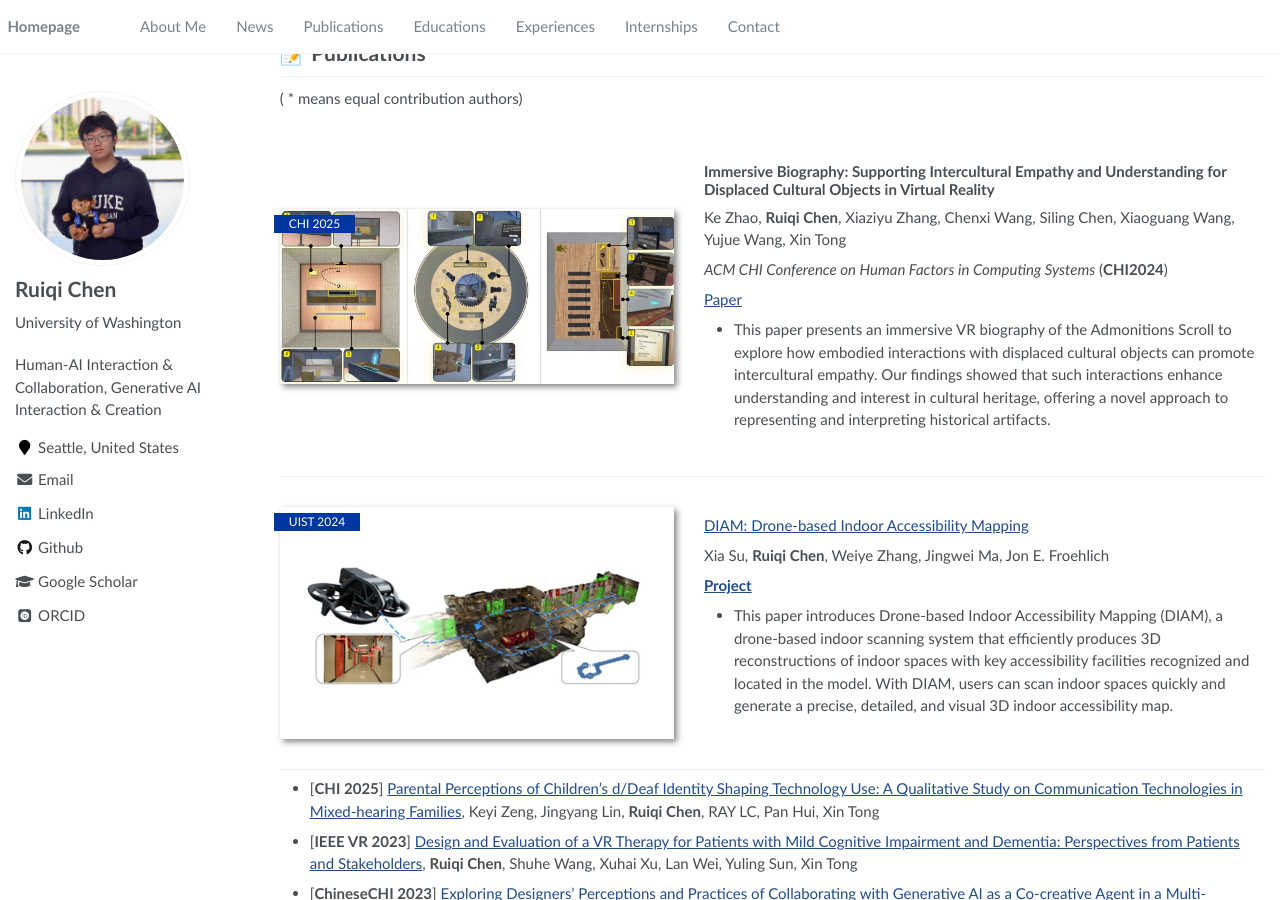
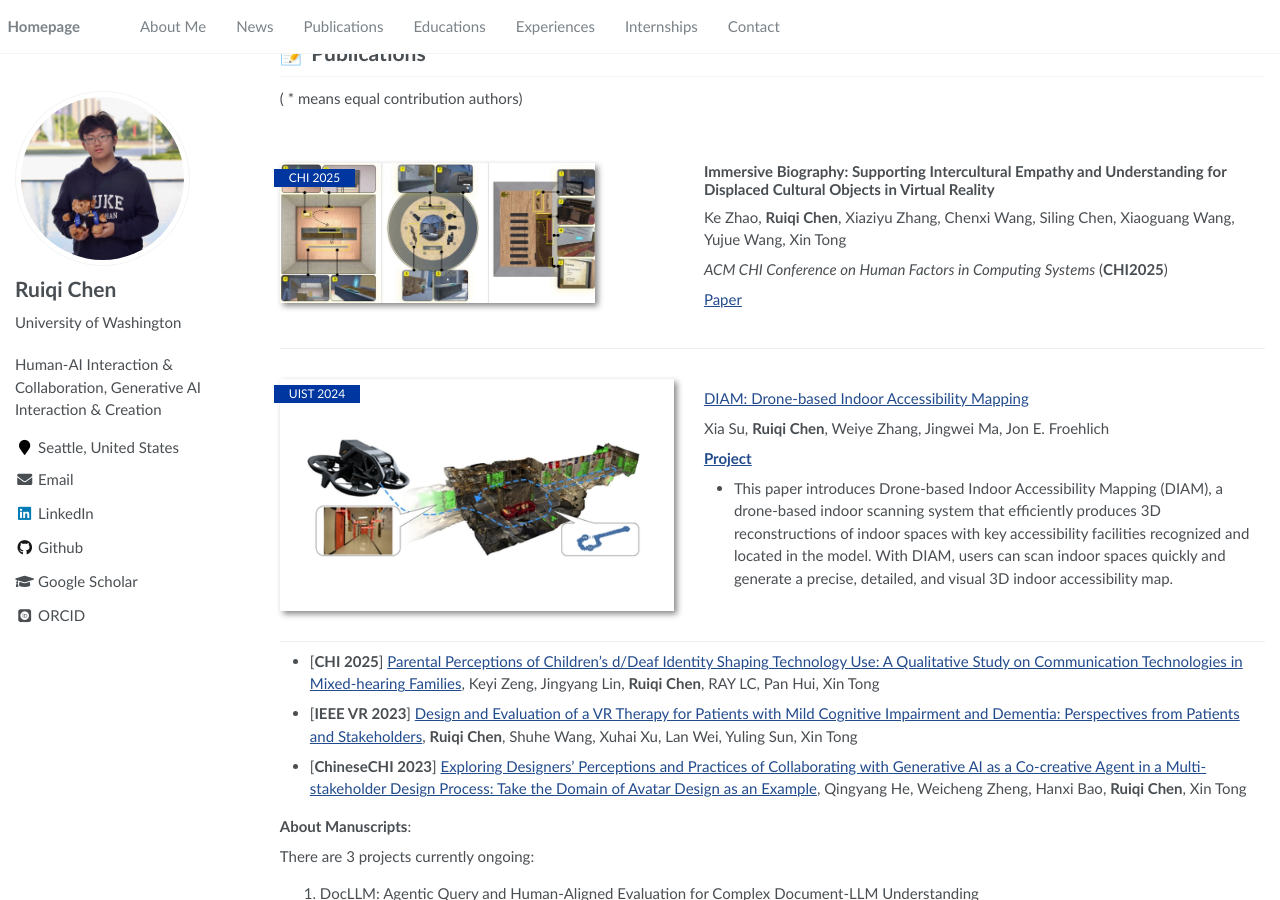
Before and after one commit to Ruiqi-Chen-0216/Ruiqi-Chen-0216.github.io, a Jekyll site: the page built from _pages/home.md, in a window 1280 px wide and 900 px high, scrolled down 461 px. Built offline with Jekyll 4.4.1, drawn with Linux system fonts in a browser that asks for light colours; some web fonts are replaced.

Commit message:
Update home.md

```diff
--- a/_pages/home.md
+++ b/_pages/home.md
@@ -34,18 +34,18 @@ My research interests lie primarily at the intersection of Human-Computer Intera
 
 ( * means equal contribution authors)
 
-<div class='paper-box'><div class='paper-box-image'><div><div class="badge">CHI 2025</div><img src='images/NSZT.png' alt="sym" width="100%"></div></div>
+<div class='paper-box'><div class='paper-box-image'><div><div class="badge">CHI 2025</div><img src='images/NSZT.png' alt="sym" width="80%"></div></div>
 <div class='paper-box-text' markdown="1">
 
 ### Immersive Biography: Supporting Intercultural Empathy and Understanding for Displaced Cultural Objects in Virtual Reality
 
 Ke Zhao, **Ruiqi Chen**, Xiaziyu Zhang, Chenxi Wang, Siling Chen, Xiaoguang Wang, Yujue Wang, Xin Tong
 
-*ACM CHI Conference on Human Factors in Computing Systems* (**CHI2024**)
+*ACM CHI Conference on Human Factors in Computing Systems* (**CHI2025**)
 
 [Paper](https://dl.acm.org/doi/10.1145/3706598.3714303)
 
-- This paper presents an immersive VR biography of the Admonitions Scroll to explore how embodied interactions with displaced cultural objects can promote intercultural empathy. Our findings showed that such interactions enhance understanding and interest in cultural heritage, offering a novel approach to representing and interpreting historical artifacts.
+<!-- - This paper presents an immersive VR biography of the Admonitions Scroll to explore how embodied interactions with displaced cultural objects can promote intercultural empathy. Our findings showed that such interactions enhance understanding and interest in cultural heritage, offering a novel approach to representing and interpreting historical artifacts. -->
 </div>
 </div>
 
```
